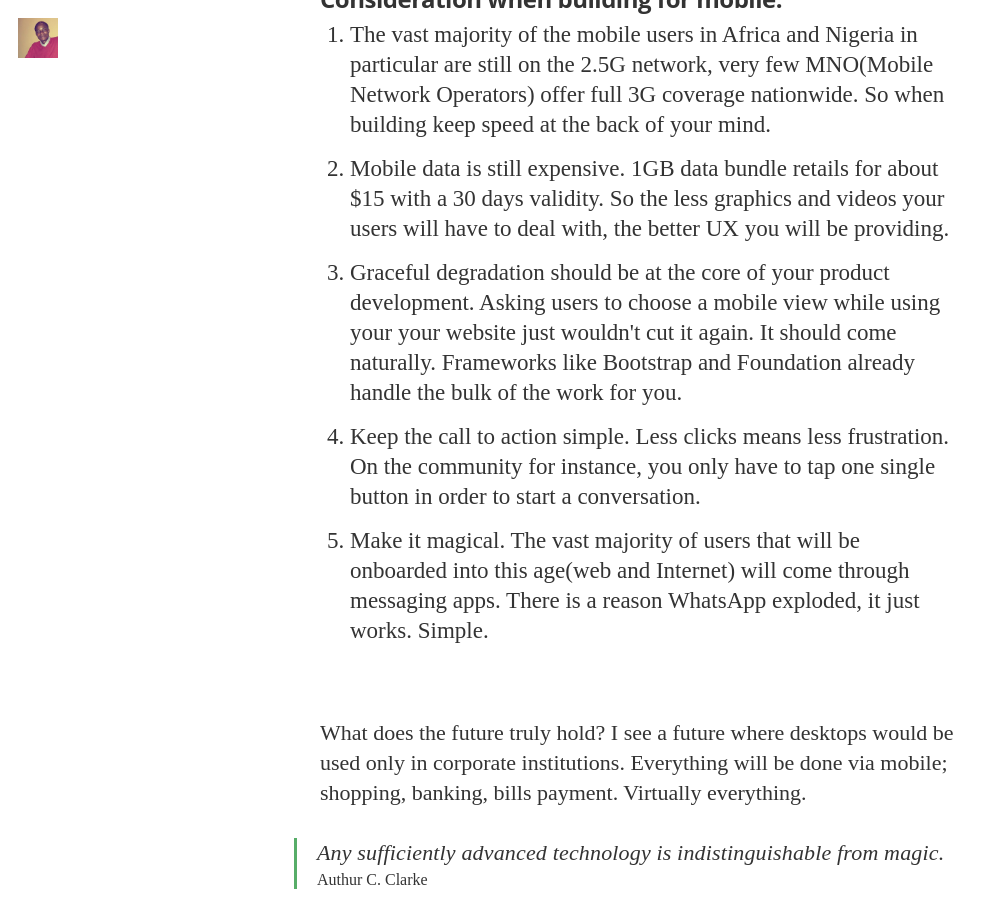
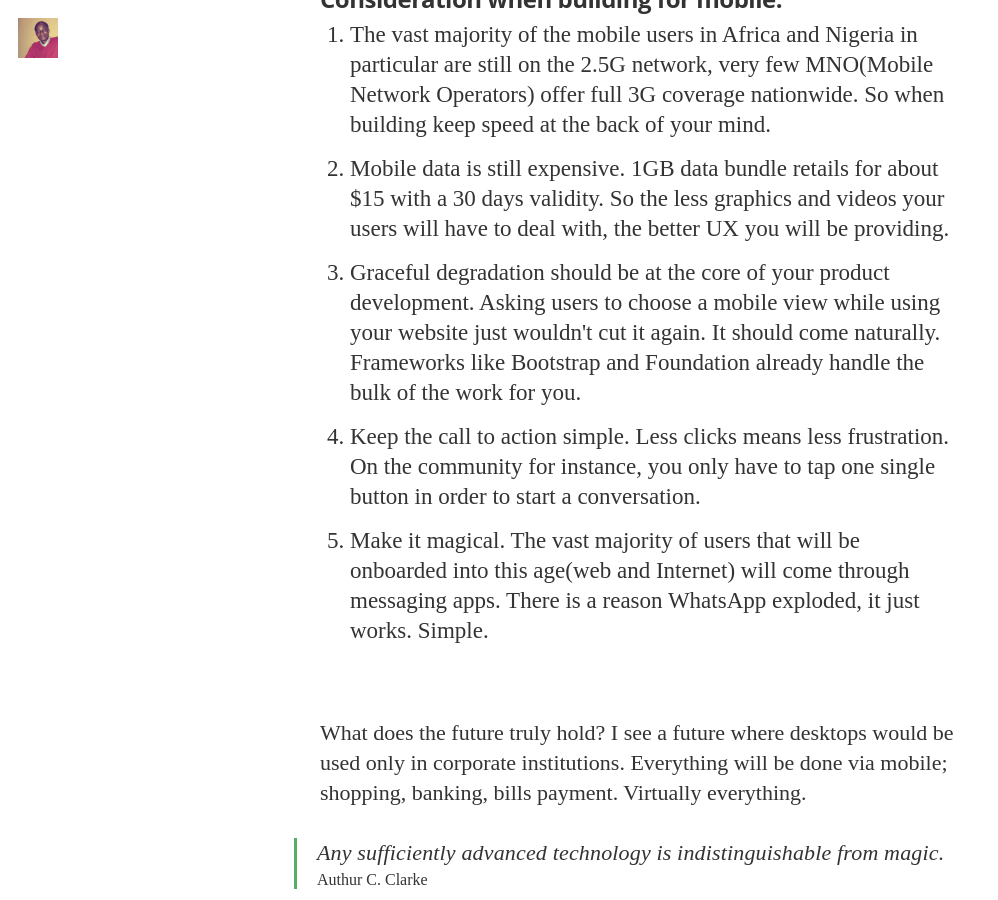
Before and after one commit to cyberomin/cyberomin.github.io, a Jekyll site: the page built from _posts/2015-07-05-embrace-mobile-dont-ignore-it.markdown, in a window 1280 px wide and 900 px high, scrolled down 2361 px. Shown: the whole window, without its empty margins (0-998 px from the left). Built offline with Jekyll 4.4.1, drawn with Linux system fonts in a browser that asks for light colours; nearby versions of some CDN libraries; some web fonts are replaced; library files that are not in the unit come from our copies; Markdown is read by kramdown in place of the engine named in the settings; comment, search, counter and statistics services are not loaded.

Commit message:
Another grammar correction

```diff
--- a/_posts/2015-07-05-embrace-mobile-dont-ignore-it.markdown
+++ b/_posts/2015-07-05-embrace-mobile-dont-ignore-it.markdown
@@ -42,7 +42,7 @@ The above quote sounds all too familiar, it is now cliché.
 
 		<li>Mobile data is still expensive. 1GB data bundle retails for about $15 with a 30 days validity. So the less graphics and videos your users will have to deal with, the better UX you will be providing.</li>
 
-		<li>Graceful degradation should be at the core of your product development. Asking users to choose a mobile view while using your your website just wouldn't cut it again. It should come naturally. Frameworks like Bootstrap and Foundation already handle the bulk of the work for you.</li>
+		<li>Graceful degradation should be at the core of your product development. Asking users to choose a mobile view while using your website just wouldn't cut it again. It should come naturally. Frameworks like Bootstrap and Foundation already handle the bulk of the work for you.</li>
 
 		<li>Keep the call to action simple. Less clicks means less frustration. On the community for instance, you only have to tap one single button in order to start a conversation.</li>
 
```
Also changed, not shown: 2 other files.
